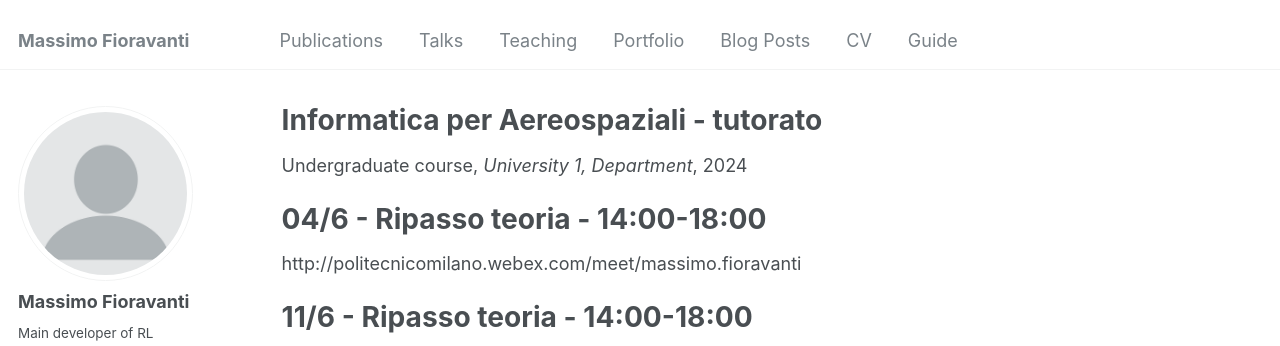
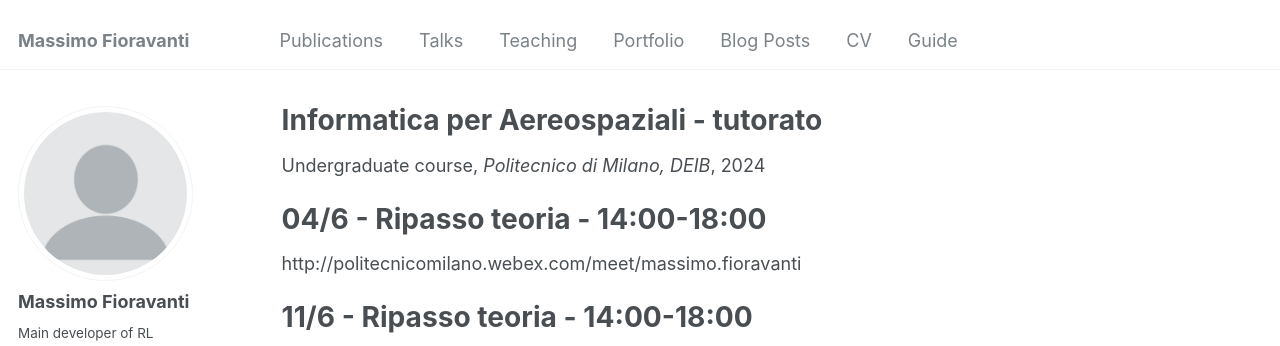
Before and after one commit to massimofioravanti/massimofioravanti.github.io, a Jekyll site: the page built from _teaching/2024-tutorato-informatica-per-aereospaziali.md, in a window 1280 px wide and 1237 px high. Shown: the top 346 px of the window. Built offline with Jekyll 4.4.1, drawn with Linux system fonts in a browser that asks for light colours; some web fonts are replaced.

Commit message:
change header

```diff
--- a/_teaching/2024-tutorato-informatica-per-aereospaziali.md
+++ b/_teaching/2024-tutorato-informatica-per-aereospaziali.md
@@ -3,7 +3,7 @@ title: "Informatica per Aereospaziali - tutorato"
 collection: teaching
 type: "Undergraduate course"
 permalink: /teaching/2024-tutorato-informatica-per-aereospaziali
-venue: "University 1, Department"
+venue: "Politecnico di Milano, DEIB"
 date: 2024-01-01
 location: "Milan, Italy"
 ---
```
